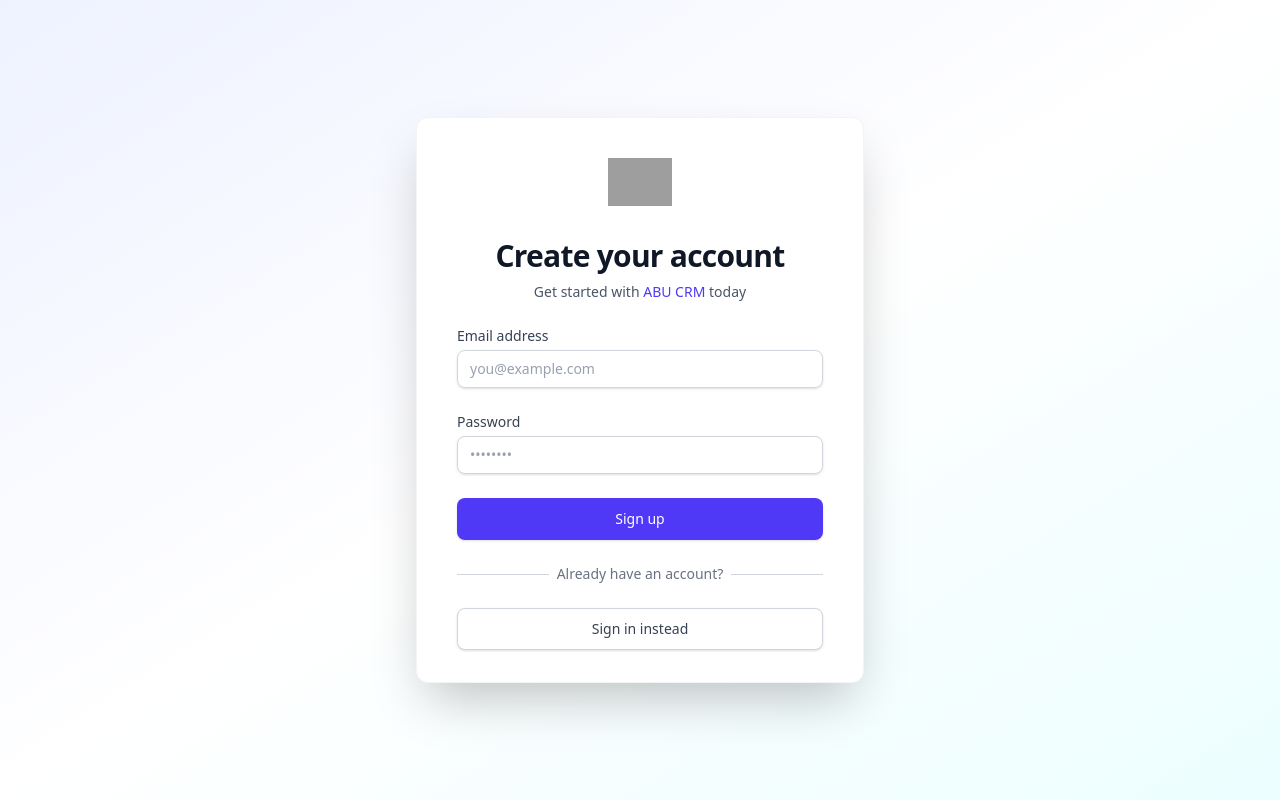
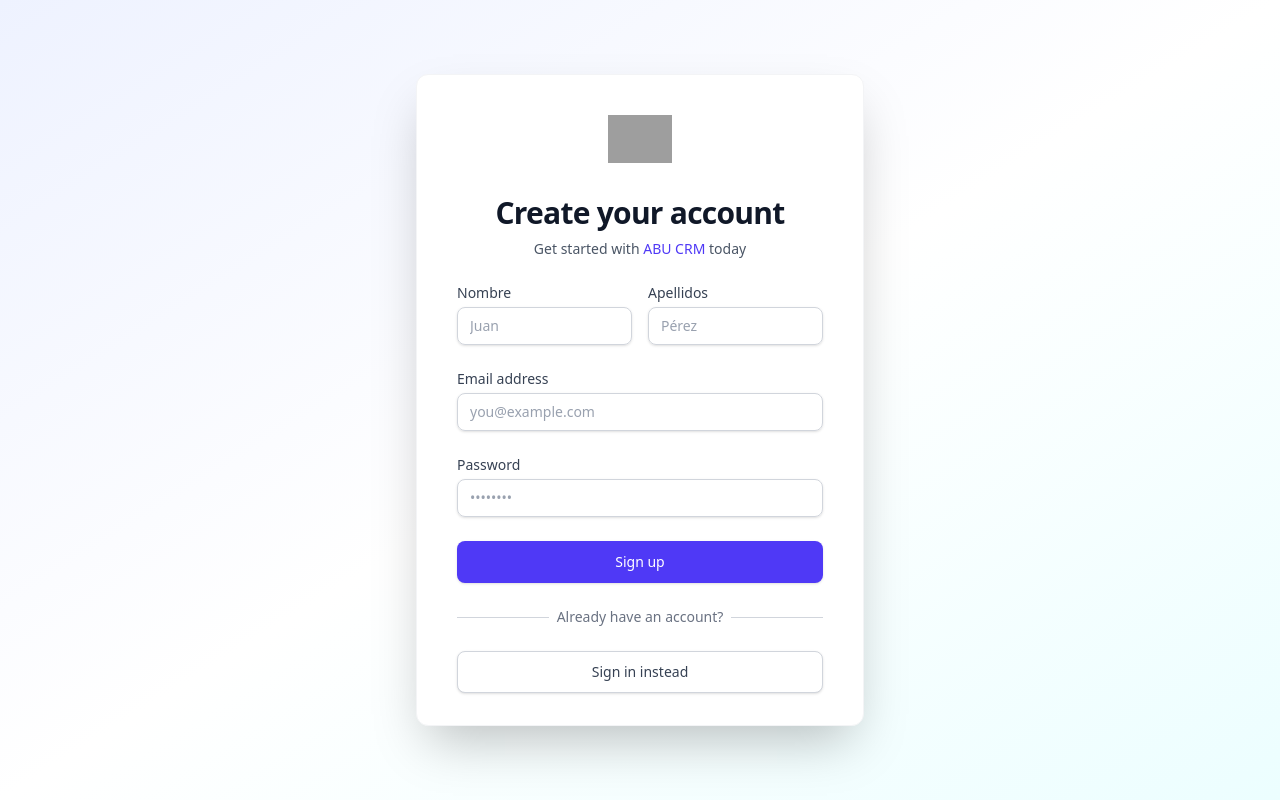
Before and after one commit to Presssen/abu-crm, a Next.js app: page /signup in a window 1280 px wide. Built offline with nearby package versions, Linux system fonts and the light colour scheme; no server answers; grey boxes are pictures that could not be loaded.

Commit message:
Update desde Antigravity

```diff
--- a/app/(auth)/signup/page.tsx
+++ b/app/(auth)/signup/page.tsx
@@ -9,6 +9,8 @@ import { Loader2, Command } from 'lucide-react'
 export default function SignupPage() {
     const [email, setEmail] = useState('')
     const [password, setPassword] = useState('')
+    const [firstName, setFirstName] = useState('')
+    const [lastName, setLastName] = useState('')
     const [loading, setLoading] = useState(false)
     const [error, setError] = useState<string | null>(null)
     const router = useRouter()
@@ -24,6 +26,10 @@ export default function SignupPage() {
             password,
             options: {
                 emailRedirectTo: `${location.origin}/auth/callback`,
+                data: {
+                    first_name: firstName,
+                    last_name: lastName
+                }
             },
         })
 
@@ -57,6 +63,46 @@ export default function SignupPage() {
             </div>
 
             <form className="space-y-6" onSubmit={handleSignup}>
+                <div className="grid grid-cols-2 gap-4">
+                    <div>
+                        <label htmlFor="firstName" className="block text-sm font-medium text-gray-700">
+                            Nombre
+                        </label>
+                        <div className="mt-1">
+                            <input
+                                id="firstName"
+                                name="firstName"
+                                type="text"
+                                autoComplete="given-name"
+                                required
+                                className="appearance-none block w-full px-3 py-2 border border-gray-300 rounded-lg shadow-sm placeholder-gray-400 focus:outline-none focus:ring-indigo-500 focus:border-indigo-500 sm:text-sm transition duration-150 ease-in-out"
+                                placeholder="Juan"
+                                value={firstName}
+                                onChange={(e) => setFirstName(e.target.value)}
+                            />
+                        </div>
+                    </div>
+
+                    <div>
+                        <label htmlFor="lastName" className="block text-sm font-medium text-gray-700">
+                            Apellidos
+                        </label>
+                        <div className="mt-1">
+                            <input
+                                id="lastName"
+                                name="lastName"
+                                type="text"
+                                autoComplete="family-name"
+                                required
+                                className="appearance-none block w-full px-3 py-2 border border-gray-300 rounded-lg shadow-sm placeholder-gray-400 focus:outline-none focus:ring-indigo-500 focus:border-indigo-500 sm:text-sm transition duration-150 ease-in-out"
+                                placeholder="Pérez"
+                                value={lastName}
+                                onChange={(e) => setLastName(e.target.value)}
+                            />
+                        </div>
+                    </div>
+                </div>
+
                 <div>
                     <label htmlFor="email" className="block text-sm font-medium text-gray-700">
                         Email address
--- a/app/(protected)/dashboard/page.tsx
+++ b/app/(protected)/dashboard/page.tsx
@@ -12,6 +12,7 @@ import {
     ArrowDownRight
 } from 'lucide-react'
 import { clsx } from 'clsx'
+import Link from 'next/link'
 
 export default function DashboardPage() {
     const supabase = createClient()
@@ -35,16 +36,27 @@ export default function DashboardPage() {
                     .select('*', { count: 'exact', head: true })
                     .eq('status', 'open')
 
+                const today = new Date()
+                today.setHours(0, 0, 0, 0)
+                const tomorrow = new Date(today)
+                tomorrow.setDate(tomorrow.getDate() + 1)
+
                 const { count: meetingsCount } = await supabase
                     .from('meetings')
                     .select('*', { count: 'exact', head: true })
-                // Basic today filter could be added here
+                    .gte('start_time', today.toISOString())
+                    .lt('start_time', tomorrow.toISOString())
+
+                const { count: dealsWonCount } = await supabase
+                    .from('leads')
+                    .select('*', { count: 'exact', head: true })
+                    .eq('status', 'won')
 
                 setStats({
                     totalLeads: leadsCount || 0,
                     pendingTasks: tasksCount || 0,
                     meetingsToday: meetingsCount || 0,
-                    dealsWon: 0 // Placeholder for now
+                    dealsWon: dealsWonCount || 0
                 })
             } catch (error) {
                 console.error('Error fetching stats:', error)
@@ -137,7 +149,7 @@ export default function DashboardPage() {
                 <div className="rounded-2xl bg-white p-6 shadow-sm border border-gray-100">
                     <div className="flex items-center justify-between mb-6">
                         <h2 className="text-lg font-bold text-gray-900">Actividad Reciente</h2>
-                        <button className="text-sm font-medium text-indigo-600 hover:text-indigo-700">Ver todo</button>
+                        <Link href="/leads" className="text-sm font-medium text-indigo-600 hover:text-indigo-700">Ver todo</Link>
                     </div>
                     <div className="space-y-6">
                         {[1, 2, 3].map((i) => (
@@ -156,7 +168,7 @@ export default function DashboardPage() {
                 <div className="rounded-2xl bg-white p-6 shadow-sm border border-gray-100">
                     <div className="flex items-center justify-between mb-6">
                         <h2 className="text-lg font-bold text-gray-900">Estado del Pipeline</h2>
-                        <button className="text-sm font-medium text-indigo-600 hover:text-indigo-700">Ver Kanban</button>
+                        <Link href="/pipeline" className="text-sm font-medium text-indigo-600 hover:text-indigo-700">Ver Kanban</Link>
                     </div>
                     <div className="space-y-4">
                         {[
--- a/app/(protected)/layout.tsx
+++ b/app/(protected)/layout.tsx
@@ -18,7 +18,7 @@ import {
     X
 } from 'lucide-react'
 import { clsx } from 'clsx'
-import { useState } from 'react'
+import { useState, useEffect } from 'react'
 
 export default function ProtectedLayout({
     children,
@@ -30,6 +30,25 @@ export default function ProtectedLayout({
     const supabase = createClient()
     const [loading, setLoading] = useState(false)
     const [isMobileMenuOpen, setIsMobileMenuOpen] = useState(false)
+    const [userRole, setUserRole] = useState<string | null>(null)
+
+    // Fetch user role
+    useEffect(() => {
+        const fetchUserRole = async () => {
+            const { data: userData } = await supabase.auth.getUser()
+            if (userData.user) {
+                const { data: profile } = await supabase
+                    .from('profiles')
+                    .select('role')
+                    .eq('id', userData.user.id)
+                    .single()
+                if (profile) {
+                    setUserRole(profile.role)
+                }
+            }
+        }
+        fetchUserRole()
+    }, [])
 
     const handleLogout = async () => {
         setLoading(true)
@@ -47,8 +66,12 @@ export default function ProtectedLayout({
         { name: 'Meetings', href: '/meetings', icon: Calendar },
         { name: 'Emails', href: '/emails', icon: Mail },
         { name: 'Settings', href: '/settings', icon: Settings },
-        { name: 'Admin', href: '/admin', icon: Shield },
     ]
+
+    // Add Admin tab only for admin users
+    const fullNavigation = userRole === 'admin'
+        ? [...navigation, { name: 'Admin', href: '/admin', icon: Shield }]
+        : navigation
 
     return (
         <div className="flex min-h-screen bg-white">
@@ -80,7 +103,7 @@ export default function ProtectedLayout({
                     </div>
 
                     <nav className="flex-1 px-4 py-6 space-y-1 overflow-y-auto">
-                        {navigation.map((item) => {
+                        {fullNavigation.map((item) => {
                             const isActive = pathname === item.href
                             return (
                                 <Link
--- a/app/(protected)/pipeline/page.tsx
+++ b/app/(protected)/pipeline/page.tsx
@@ -11,6 +11,7 @@ import {
     ChevronRight
 } from 'lucide-react'
 import { clsx } from 'clsx'
+import CreateLeadModal from '../components/CreateLeadModal'
 
 const STAGES = [
     { id: 'new', label: 'Nuevos', color: 'bg-blue-500' },
@@ -33,6 +34,7 @@ export default function PipelinePage() {
     const supabase = createClient()
     const [leads, setLeads] = useState<Lead[]>([])
     const [loading, setLoading] = useState(true)
+    const [isCreateModalOpen, setIsCreateModalOpen] = useState(false)
 
     const fetchLeads = async () => {
         setLoading(true)
@@ -56,17 +58,26 @@ export default function PipelinePage() {
     const getLeadsByStatus = (status: string) => leads.filter(l => l.status === status)
 
     return (
-        <div className="h-[calc(100vh-8rem)] flex flex-col space-y-6">
+        <div className="h-[calc(100vh-8rem)] flex flex-col space-y-6 max-w-full overflow-hidden">
             <div className="flex items-center justify-between">
                 <div>
                     <h1 className="text-2xl font-bold text-gray-900">Pipeline de Ventas</h1>
                     <p className="text-sm text-gray-500">Visualiza y gestiona el flujo de tus oportunidades.</p>
                 </div>
-                <button className="inline-flex items-center justify-center px-4 py-2.5 bg-indigo-600 text-white text-sm font-semibold rounded-xl hover:bg-indigo-700 transition-colors shadow-sm shadow-indigo-200">
+                <button
+                    onClick={() => setIsCreateModalOpen(true)}
+                    className="inline-flex items-center justify-center px-4 py-2.5 bg-indigo-600 text-white text-sm font-semibold rounded-xl hover:bg-indigo-700 transition-colors shadow-sm shadow-indigo-200"
+                >
                     <Plus className="h-4 w-4 mr-2" />
                     Nuevo Lead
                 </button>
             </div>
+
+            <CreateLeadModal
+                isOpen={isCreateModalOpen}
+                onClose={() => setIsCreateModalOpen(false)}
+                onSuccess={fetchLeads}
+            />
 
             <div className="flex-1 overflow-x-auto pb-4">
                 <div className="flex h-full space-x-4 min-w-max">{STAGES.map((stage) => (
```
Also changed, not shown: 2 other files (tests, documents, lock files or other folders).
